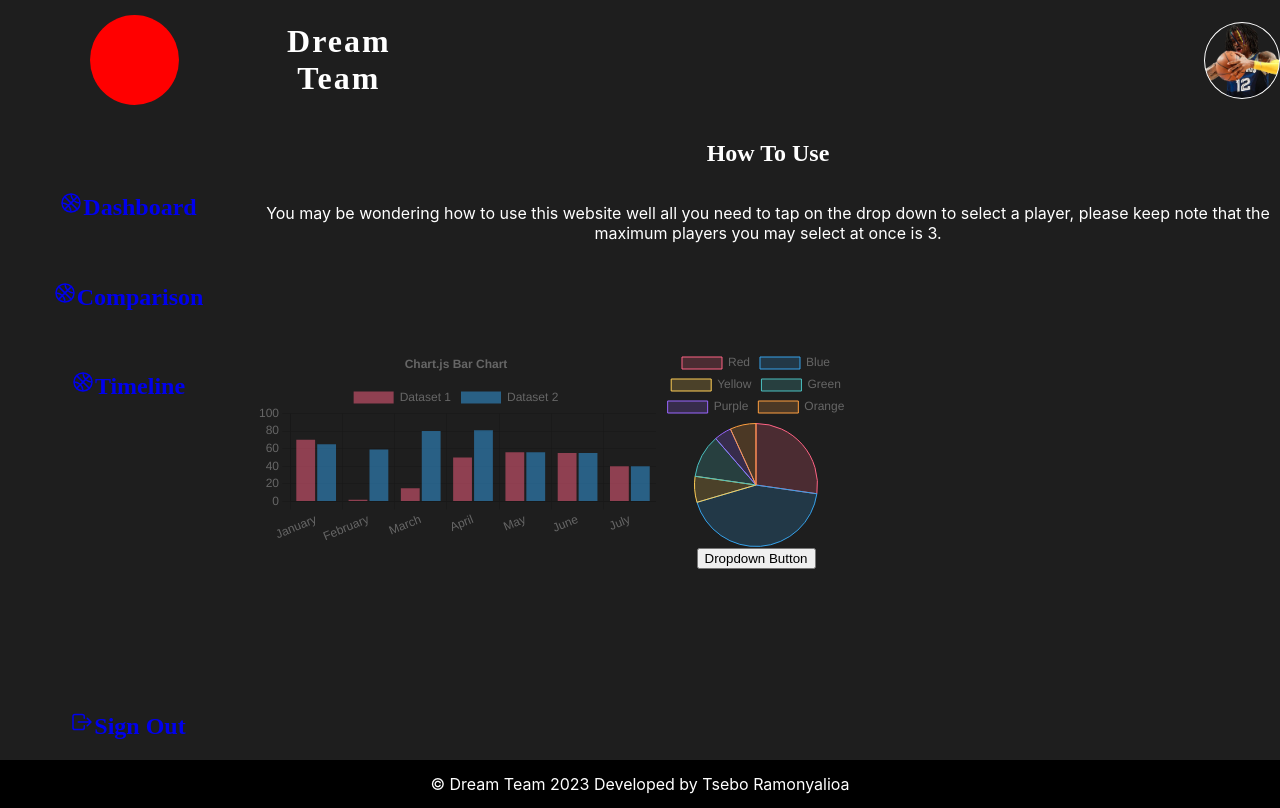
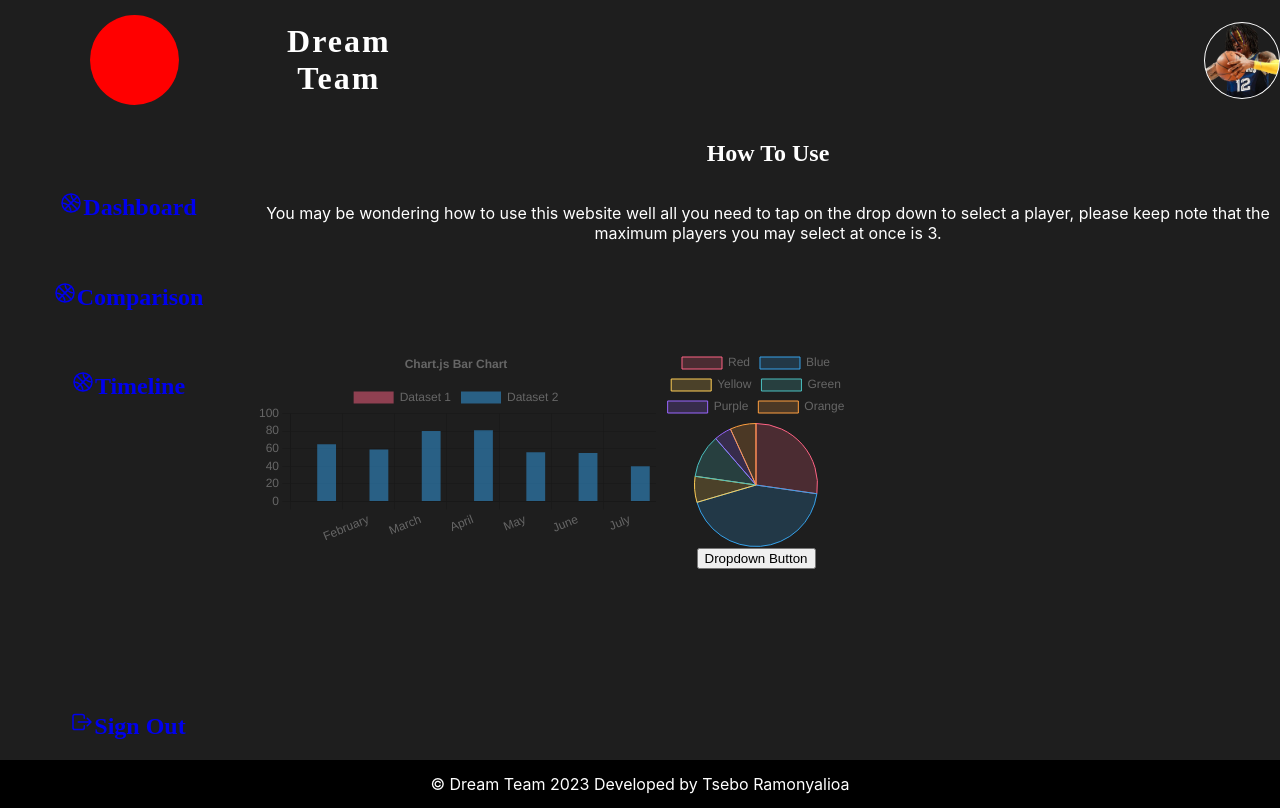
Before and after one commit to Tsebo200/Dream-Team, a React (Create React App) app: page /compare in a window 1280 px wide. Built offline with nearby package versions, Linux system fonts and the light colour scheme; no server answers.

Commit message:
BallerName on the x-axis of the bar graph

```diff
--- a/src/Pages/Compare.jsx
+++ b/src/Pages/Compare.jsx
@@ -64,7 +64,34 @@ const data2 = {
 
 
 
-  const options = {
+
+
+const Compare = ()=>{
+
+  const [ballerName, setBallerName] = useState([])
+
+  useEffect(() => {
+
+
+
+    axios.get('https://www.balldontlie.io/api/v1/players')
+    .then((res) => {
+     setBallerName(res.data.data[4].first_name)
+    //  console.log({ballerName})
+     console.log(ballerName)
+    })
+     .catch((err) =>{
+       console.log(err)
+    })
+
+   }, [])
+
+
+
+
+
+
+   const options = {
     responsive: true,
     plugins: {
       legend: {
@@ -77,14 +104,14 @@ const data2 = {
     },
   };
 
-  const labels = ['January', 'February', 'March', 'April', 'May', 'June', 'July'];
+  const labels = [ballerName, 'February', 'March', 'April', 'May', 'June', 'July'];
 
   const data = {
     labels,
     datasets: [
       {
         label: 'Dataset 1',
-        data:  [70, 2, 15, 50, 56, 55, 40],
+        data:  [],
         backgroundColor: 'rgba(255, 99, 132, 0.5)',
       },
       {
@@ -94,29 +121,6 @@ const data2 = {
       },
     ],
   };
-
-
-
-const Compare = ()=>{
-
-  const [ballerName, setBallerName] = useState([])
-
-  useEffect(() => {
-
-
-
-    axios.get('https://www.balldontlie.io/api/v1/players')
-    .then((res) => {
-    //  setBallerName(res.data.data[4].first_name)
-    //  console.log({ballerName})
-     console.log(res.data.data)
-    })
-     .catch((err) =>{
-       console.log(err)
-    })
-
-   }, [])
-
 
 
 
```
